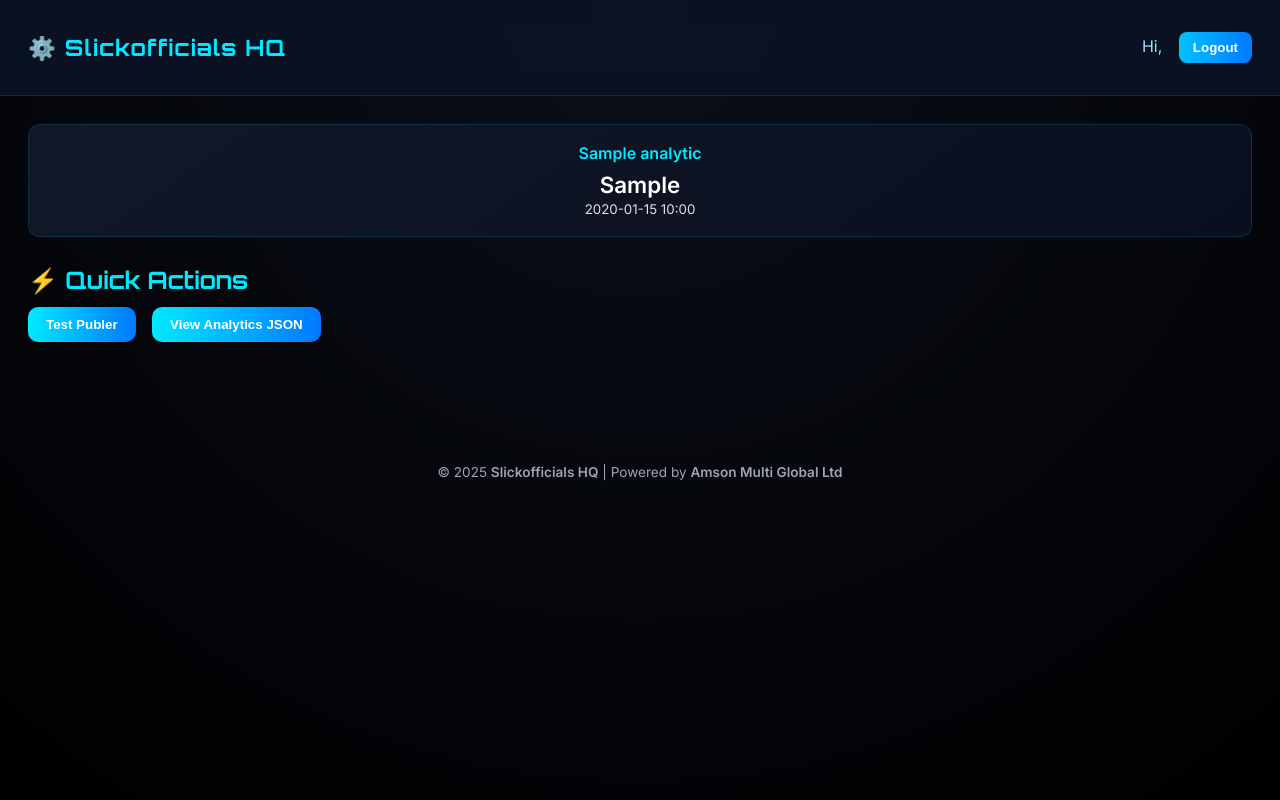
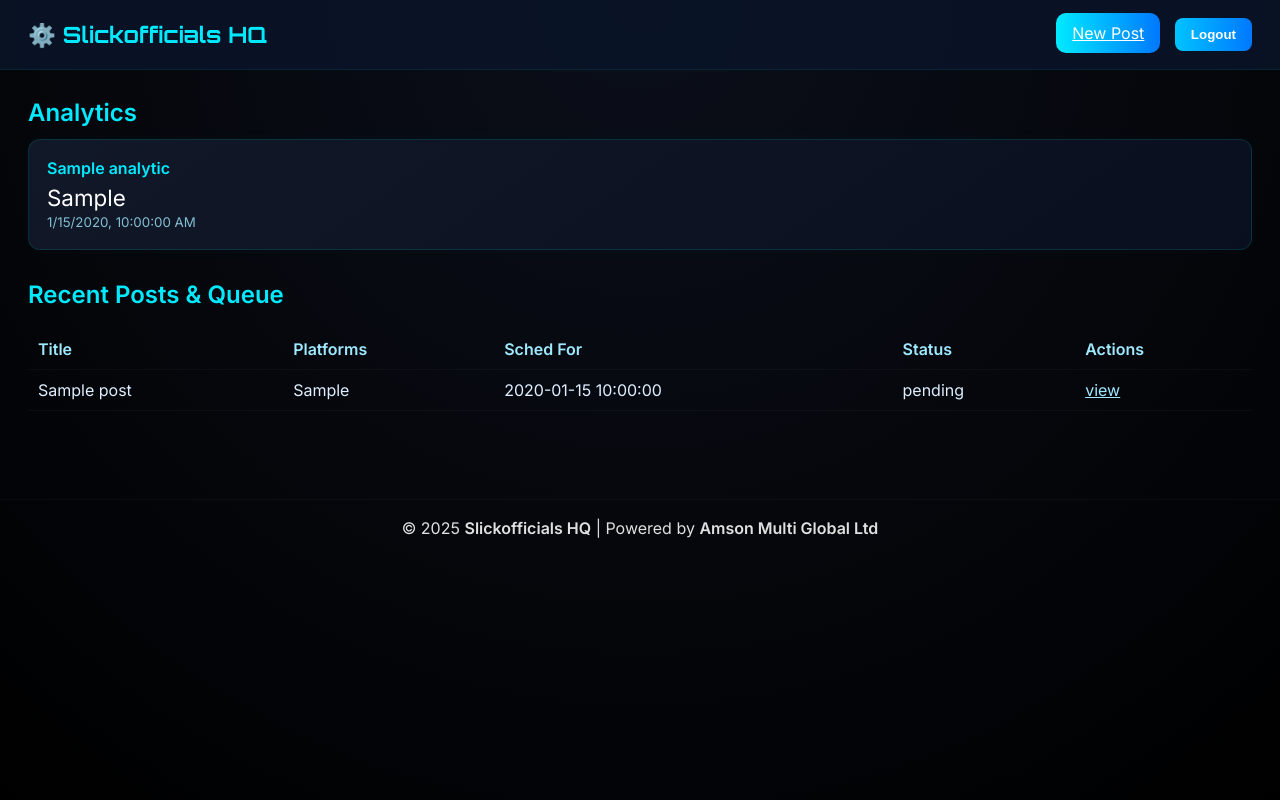
Before and after one commit to slickofficials/SlickOfficials-HQ-HUB, a Flask app: page /dashboard in a window 1280 px wide. Run offline with Flask 3, Linux system fonts and the light colour scheme; the visitor is signed in with stand-in values (Sample User, id 1); tables that the repository leaves empty hold one stand-in row (values such as "Sample post").

Commit message:
Update dashboard.html

```diff
--- a/templates/dashboard.html
+++ b/templates/dashboard.html
@@ -1,162 +1,102 @@
 <!doctype html>
 <html lang="en">
 <head>
-  <meta charset="utf-8" />
-  <meta name="viewport" content="width=device-width,initial-scale=1" />
+<meta charset="utf-8"><meta name="viewport" content="width=device-width,initial-scale=1">
 <title>Slickofficials HQ Dashboard</title>
 <link href="https://fonts.googleapis.com/css2?family=Orbitron:wght@500;700&family=Inter:wght@400;600&display=swap" rel="stylesheet">
 <style>
-    body {
-      font-family: 'Inter', sans-serif;
-      background: radial-gradient(circle at top, #0b0f1a, #000000);
-      color: #e0e0e0;
-      margin: 0;
-      padding: 0;
-      min-height: 100vh;
-      overflow-x: hidden;
-    }
-    header {
-      background: rgba(10, 20, 40, 0.8);
-      backdrop-filter: blur(12px);
-      padding: 18px 28px;
-      display: flex;
-      justify-content: space-between;
-      align-items: center;
-      border-bottom: 1px solid rgba(0, 255, 255, 0.12);
-    }
-    header h1 {
-      font-family: 'Orbitron', sans-serif;
-      color: #00eaff;
-      font-size: 1.4rem;
-      letter-spacing: 1px;
-    }
-    .logout-btn {
-      background: linear-gradient(90deg, #00c3ff, #0078ff);
-      border: none;
-      color: white;
-      padding: 8px 14px;
-      border-radius: 8px;
-      font-weight: 600;
-      cursor: pointer;
-      transition: 0.2s;
-    }
-    .container { padding: 28px; }
-    .metrics {
-      display: grid;
-      grid-template-columns: repeat(auto-fit, minmax(220px, 1fr));
-      gap: 20px;
-    }
-    .card {
-      background: linear-gradient(145deg, #111827, #0a0f1f);
-      border: 1px solid rgba(0, 255, 255, 0.12);
-      border-radius: 12px;
-      padding: 18px;
-      text-align: center;
-      box-shadow: 0 0 10px rgba(0, 255, 255, 0.04);
-      transition: transform 0.2s, box-shadow 0.2s;
-    }
-    .metric-title { color:#00eaff; font-weight:600; margin-bottom:8px }
-    .metric-value { font-size:1.4rem; font-weight:700; color:#fff }
-    .quick-actions { margin-top:28px }
-    .action-btn {
-      background: linear-gradient(90deg, #00eaff, #0078ff);
-      border: none;
-      color: white;
-      padding: 10px 18px;
-      border-radius: 10px;
-      font-weight: 600;
-      cursor: pointer;
-      margin-right: 12px;
-    }
-    footer { margin-top: 60px; text-align:center; font-size:0.85rem; color:#9aa6b2; padding:20px }
+  body{font-family:'Inter',sans-serif;background:radial-gradient(circle at top,#0b0f1a,#000);color:#e0e0e0;margin:0;min-height:100vh}
+  header{background:rgba(10,20,40,0.85);padding:18px 28px;display:flex;justify-content:space-between;align-items:center;border-bottom:1px solid rgba(0,255,255,0.08)}
+  header h1{font-family:'Orbitron';color:#00eaff;margin:0;font-size:1.4rem}
+  .logout-btn{background:linear-gradient(90deg,#00c3ff,#0078ff);border:none;color:white;padding:9px 16px;border-radius:8px;font-weight:600;cursor:pointer}
+  .container{padding:28px}
+  .metrics{display:grid;grid-template-columns:repeat(auto-fit,minmax(220px,1fr));gap:18px}
+  .card{background:linear-gradient(145deg,#111827,#0a0f1f);border:1px solid rgba(0,255,255,0.12);padding:18px;border-radius:12px;box-shadow:0 0 15px rgba(0,255,255,0.03)}
+  .metric-title{color:#00eaff;font-weight:700;margin-bottom:6px}
+  .metric-value{font-size:1.4rem;color:#fff}
+  .quick-actions{margin-top:30px}
+  .action-btn{background:linear-gradient(90deg,#00eaff,#0078ff);border:none;color:white;padding:10px 16px;border-radius:10px;margin-right:10px;cursor:pointer}
+  footer{margin-top:60px;text-align:center;color:#99;padding:18px;border-top:1px solid rgba(255,255,255,0.03)}
+  /* posts table */
+  table{width:100%;border-collapse:collapse;color:#dfefff}
+  th,td{padding:10px;border-bottom:1px solid rgba(255,255,255,0.03);text-align:left}
+  th{color:#9fe9ff}
 </style>
 </head>
 <body>
 <header>
   <h1>⚙️ Slickofficials HQ</h1>
   <div>
-      <span style="margin-right:12px;color:#9fdcff">Hi, {{ username }}</span>
-      <form style="display:inline" action="{{ url_for('logout') }}" method="get">
+    <a href="{{ url_for('create_post') }}" class="action-btn">New Post</a>
+    <form action="{{ url_for('logout') }}" style="display:inline">
       <button class="logout-btn">Logout</button>
     </form>
   </div>
 </header>
 
 <div class="container">
-    <section class="metrics" id="metrics">
+  <section>
+    <h2 style="color:#00eaff;margin:0 0 12px">Analytics</h2>
+    <div class="metrics" id="analytics-cards">
       {% for item in analytics %}
-      <div class="card">
+      <div class="card" data-created="{{ item.created_at }}">
         <div class="metric-title">{{ item.metric_name }}</div>
         <div class="metric-value">{{ item.metric_value }}</div>
-        <small>{{ item.created_at.strftime('%Y-%m-%d %H:%M') }}</small>
+        <small style="color:#9fe9ff;opacity:0.8">{{ item.created_at.strftime('%Y-%m-%d %H:%M') }}</small>
       </div>
       {% else %}
-      <p style="text-align:center;color:#666;">No analytics data available yet.</p>
+      <div class="card"><div>No analytics yet</div></div>
       {% endfor %}
+    </div>
   </section>
 
   <section class="quick-actions">
-      <h2 style="font-family:'Orbitron',sans-serif;color:#00eaff;margin-bottom:12px">⚡ Quick Actions</h2>
-      <button class="action-btn" onclick="runTestPubler()">Test Publer</button>
-      <button class="action-btn" onclick="viewJSON('/json/analytics')">View Analytics JSON</button>
+    <h2 style="color:#00eaff">Recent Posts & Queue</h2>
+    <table>
+      <thead><tr><th>Title</th><th>Platforms</th><th>Sched For</th><th>Status</th><th>Actions</th></tr></thead>
+      <tbody id="posts-list">
+        {% for p in posts %}
+        <tr>
+          <td>{{ p.title or '(no title)' }}</td>
+          <td>{{ p.platforms }}</td>
+          <td>{{ p.scheduled_for or 'now' }}</td>
+          <td>{{ p.status }}</td>
+          <td><a href="{{ url_for('view_post', post_id=p.id) }}" style="color:#9fe9ff">view</a></td>
+        </tr>
+        {% endfor %}
+      </tbody>
+    </table>
   </section>
 </div>
 
 <footer>
-    <p>© 2025 <strong>Slickofficials HQ</strong> | Powered by <strong>Amson Multi Global Ltd</strong></p>
+  © 2025 <strong>Slickofficials HQ</strong> | Powered by <strong>Amson Multi Global Ltd</strong>
 </footer>
 
 <script>
-    async function runTestPubler(){
-      const res = await fetch('/test_publer');
-      const data = await res.json();
-      alert(JSON.stringify(data, null, 2));
+  // Auto refresh analytics only (every 3 seconds)
+  async function refreshAnalytics(){
+    try{
+      let res = await fetch('/api/analytics');
+      if(!res.ok) return;
+      let data = await res.json();
+      const container = document.getElementById('analytics-cards');
+      container.innerHTML = '';
+      for(const it of data.slice(0,8)){
+        const el = document.createElement('div');
+        el.className = 'card';
+        el.innerHTML = `<div class="metric-title">${it.metric}</div><div class="metric-value">${it.value}</div><small style="color:#9fe9ff;opacity:0.8">${new Date(it.created).toLocaleString()}</small>`;
+        container.appendChild(el);
       }
-    async function viewJSON(endpoint){
-      const res = await fetch(endpoint);
-      const data = await res.json();
-      alert(JSON.stringify(data, null, 2));
-    }
-
-    // Smooth in-place refresh every 3 seconds
-    async function refreshMetrics(){
-      try {
-        const res = await fetch('/analytics/latest');
-        if(res.status === 401) {
-          // not logged in
-          return;
-        }
-        const list = await res.json();
-        const container = document.getElementById('metrics');
-        container.innerHTML = '';
-        if(!list || list.length === 0){
-          container.innerHTML = '<p style="text-align:center;color:#666;">No analytics data available yet.</p>';
-          return;
-        }
-        list.forEach(item => {
-          const d = document.createElement('div');
-          d.className = 'card';
-          d.innerHTML = `
-            <div class="metric-title">${escapeHtml(item.metric_name)}</div>
-            <div class="metric-value">${escapeHtml(item.metric_value)}</div>
-            <small>${new Date(item.created_at).toLocaleString()}</small>
-          `;
-          container.appendChild(d);
-        });
-      } catch (e) {
-        console.warn('Error refreshing metrics', e);
+    }catch(e){
+      // ignore silently
+      console.log('analytics refresh failed', e);
     }
   }
 
-    function escapeHtml(s){
-      if(!s) return '';
-      return s.toString().replace(/[&<>"']/g, function(m){ return ({'&':'&amp;','<':'&lt;','>':'&gt;','"':'&quot;',"'":"&#039;"})[m]; });
-    }
-
-    // Start interval
-    setInterval(refreshMetrics, 3000);
-    // initial load
-    refreshMetrics();
+  setInterval(refreshAnalytics, 3000); // every 3 seconds
+  // initial
+  refreshAnalytics();
 </script>
 </body>
 </html>
```
Lines whose indentation alone changed are shown as unchanged.
